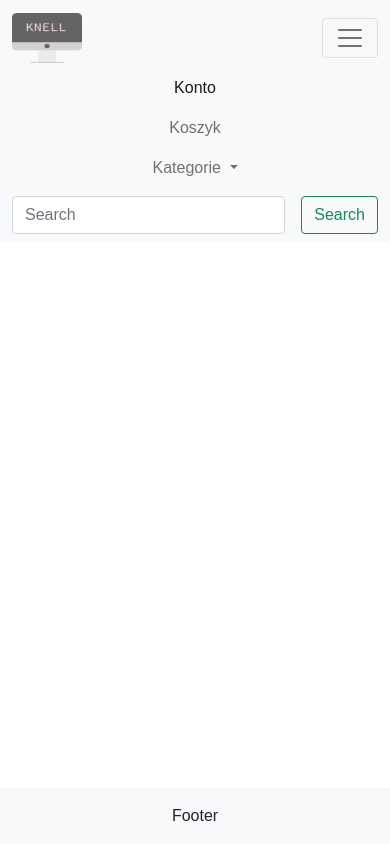
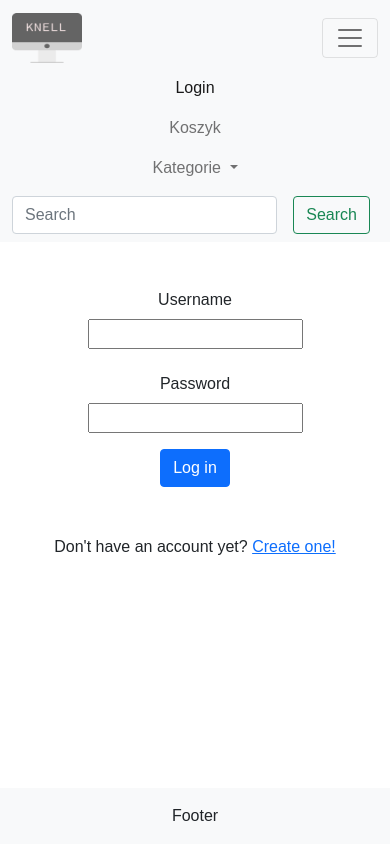
Before and after one commit to FluffyGreyWolf/Shop, a Django app: page /account/login/ in a window 390 px wide, after a click that opens the changed part. Run offline with Django 3.2, Linux system fonts and the light colour scheme.

Commit message:
update: created login and logout logic

```diff
--- a/Knell/urls.py
+++ b/Knell/urls.py
@@ -19,7 +19,9 @@ import Knell.views
 
 urlpatterns = [
     path('admin/', admin.site.urls),
-    path('account/register/', Knell.views.register),
-    path('account/login/', Knell.views.login),
+    path('account/register/', Knell.views.registerUser),
+    path('account/login/', Knell.views.loginUser),
+    path('account/logout/', Knell.views.logoutUser),
+    path('account/profile/', Knell.views.profile),
     path('', include('shop.urls')),
 ]
--- a/Knell/views.py
+++ b/Knell/views.py
@@ -2,21 +2,51 @@ from django.contrib.auth import forms
 from django.shortcuts import redirect, render
 from django.contrib.auth.forms import UserCreationForm
 from Knell.forms import CreateUserForm
+from django.contrib.auth import authenticate, login, logout
+from django.contrib import messages
+from django.contrib.auth.decorators import login_required
 
-def register(request):
+def registerUser(request):
+    if request.user.is_authenticated:
+        return redirect('/')
+
     form = CreateUserForm()
 
     if request.method == 'POST':
         form = CreateUserForm(request.POST)
-        try:
-            if form.is_valid:
+        if form.is_valid:
+            try:
                 form.save()
-                return redirect('login')
-        except:
-            return render(request, 'accounts/register.html')
+                return redirect('/account/login')
+            except:
+                pass
 
     context = {'form': form}
     return render(request, 'accounts/register.html', context)
 
-def login(request):
-    return render(request, 'accounts/login.html')
+def loginUser(request):
+    if request.user.is_authenticated:
+        return redirect('/')
+    if request.method == "POST":
+        username = request.POST.get('username')
+        password = request.POST.get('password')
+
+        user = authenticate(request, username=username, password=password)
+
+        if user is not None:
+            login(request, user)
+            return redirect('/')
+        else:
+            messages.info(request, 'Username or password is incorrect')
+
+    context = {}
+    return render(request, 'accounts/login.html', context)
+
+def logoutUser(request):
+    logout(request)
+    return redirect('/account/login')
+
+@login_required(login_url='/account/login/')
+def profile(request):
+    context = {}
+    return render(request, 'accounts/profile.html', context)
--- a/shop/urls.py
+++ b/shop/urls.py
@@ -2,5 +2,5 @@ from django.urls import path
 from . import views
 
 urlpatterns = [
-    path('', views.first_view),
+    path('', views.home),
 ]
--- a/shop/views.py
+++ b/shop/views.py
@@ -1,5 +1,5 @@
 from django.shortcuts import render
 
 # Create your views here.
-def first_view(request):
+def home(request):
     return render(request, 'base.html')
--- a/templates/accounts/login.html
+++ b/templates/accounts/login.html
@@ -1 +1,38 @@
 {% extends 'base.html' %}
+{% block title %}Knell Login{% endblock %}
+{% block content %}
+
+<form class="register-form" method="POST">
+    {% csrf_token %}
+    <div class="row mb-3">
+        <label class="col-sm-2 col-form-label">Username</label>
+        <div class="col-sm-10">
+        <input type="text" name="username">
+        </div>
+    </div>
+    <div class="row mb-3">
+        <label class="col-sm-2 col-form-label">Password</label>
+        <div class="col-sm-10">
+        <input type="password" name="password">
+        </div>
+    </div>
+    {% if form.errors %}
+        {% for field in form %}
+            {% for error in field.errors %}
+                <div class="alert alert-danger">
+                    <strong>{{ error|escape }}</strong>
+                </div>
+            {% endfor %}
+        {% endfor %}
+        {% for error in form.non_field_errors %}
+            <div class="alert alert-danger">
+                <strong>{{ error|escape }}</strong>
+            </div>
+        {% endfor %}
+    {% endif %}
+    <button type="submit" class="btn btn-primary">Log in</button>
+    <p class="mt-5">Don't have an account yet? <a href="/account/register">Create one!</a></p>
+    </form>
+
+
+{% endblock %}
--- /dev/null
+++ b/templates/accounts/profile.html
@@ -0,0 +1,6 @@
+{% extends 'base.html' %}
+{% block title %} {{ request.user }} Profile {% endblock %}
+{% block content %}
+
+Profile
+{% endblock %}
--- a/templates/base.html
+++ b/templates/base.html
@@ -5,7 +5,7 @@
     <meta charset="UTF-8">
     <meta http-equiv="X-UA-Compatible" content="IE=edge">
     <meta name="viewport" content="width=device-width, initial-scale=1.0">
-    <title>Knell shop</title>
+    <title>{% block title %}Knell shop{% endblock %}</title>
 
     <!-- bootstrap -->
     <link href="https://cdn.jsdelivr.net/npm/bootstrap@5.0.2/dist/css/bootstrap.min.css" rel="stylesheet" integrity="sha384-EVSTQN3/azprG1Anm3QDgpJLIm9Nao0Yz1ztcQTwFspd3yD65VohhpuuCOmLASjC" crossorigin="anonymous">
@@ -25,7 +25,11 @@
           <div class="collapse navbar-collapse" id="navbarSupportedContent">
             <ul class="navbar-nav me-auto mb-2 mb-lg-0">
               <li class="nav-item">
-                <a class="nav-link active" aria-current="page" href="/account/login">Konto</a>
+                {% if request.user.is_authenticated %}
+                <a class="nav-link active" aria-current="page" href="/account/profile">{{ request.user }}</a>
+                {% else %}
+                <a class="nav-link active" aria-current="page" href="/account/login">Login</a>
+                {% endif %}
               </li>
               <li class="nav-item">
                 <a class="nav-link" href="#">Koszyk</a>
@@ -41,11 +45,21 @@
                   <li><a class="dropdown-item" href="#">Something else here</a></li>
                 </ul>
               </li>
+              {% if request.user.is_authenticated %}
+              <li class="nav-item">
+                <a class="nav-link" href="/account/logout">Logout</a>
+              </li>
+              {% endif %}
             </ul>
             <form class="d-flex col-lg-3">
               <input class="form-control me-3" type="search" placeholder="Search" aria-label="Search">
-              <button class="btn btn-outline-success" type="submit">Search</button>
+              <button class="btn btn-outline-success me-2" type="submit">Search</button>
             </form>
+            {% if request.user.is_staff%}
+              <ul class="nav-item">
+                <a class="btn btn-warning mt-3" href="/admin">Admin Panel</a>
+              </ul>
+              {% endif %}
           </div>
         </div>
       </nav>
```
Also changed, not shown: templates/accounts/register.html (+15 -0 lines).
